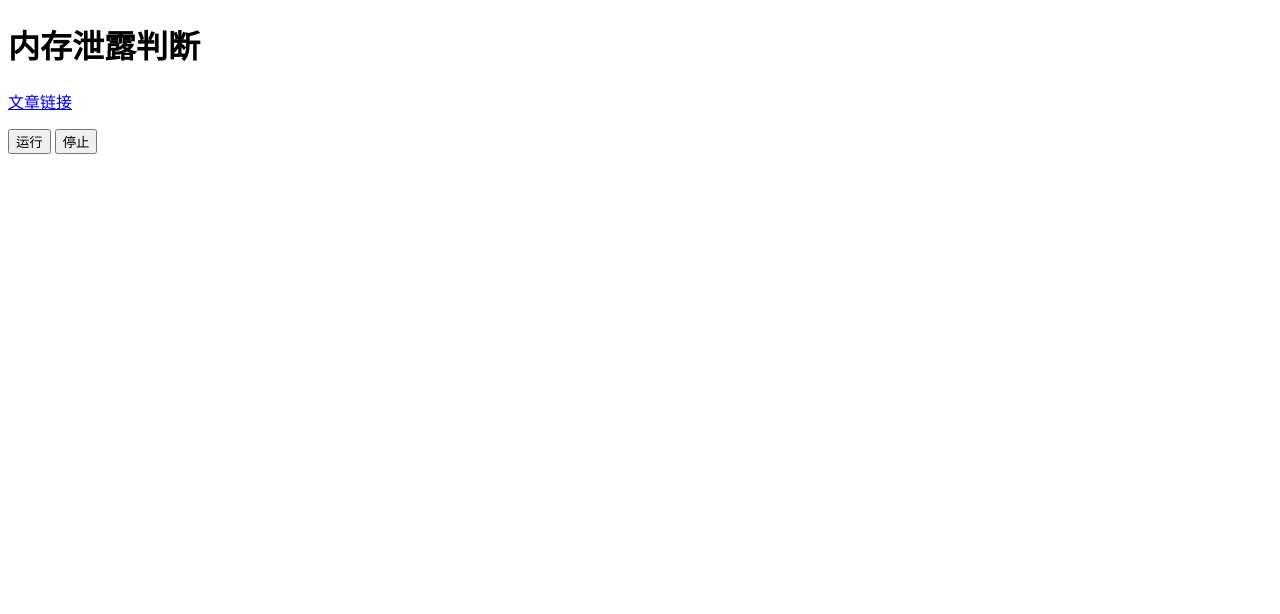
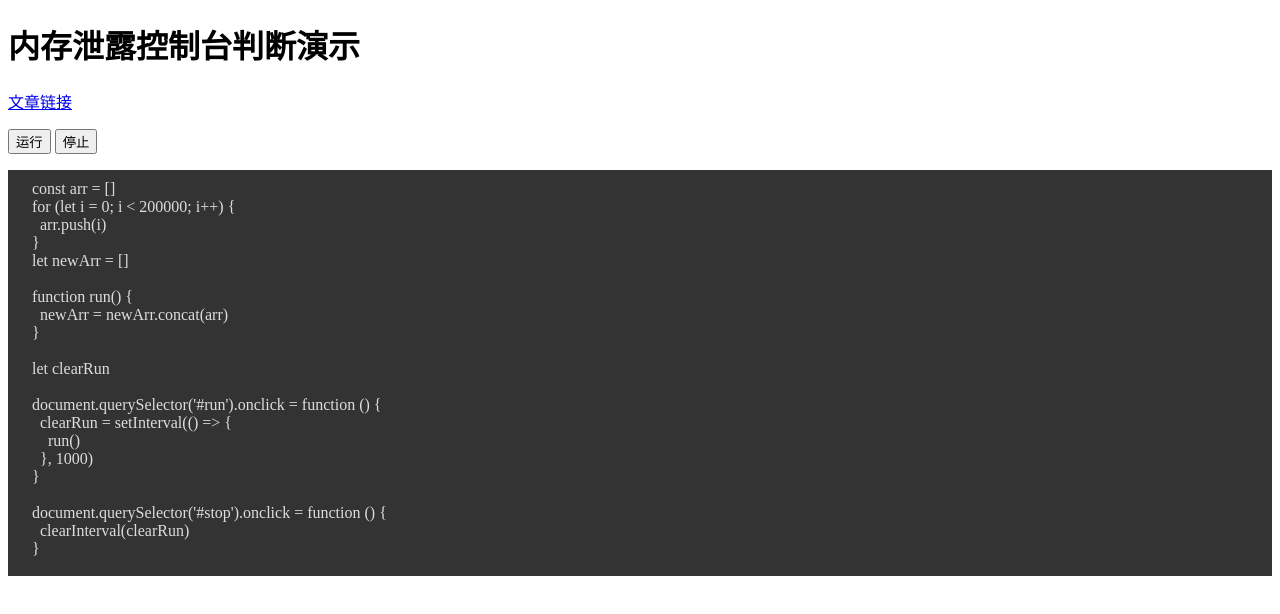
Before and after one commit to au1996/interview, a plain HTML site: page gc/demo2.html in a window 1280 px wide. Drawn offline with Linux system fonts and the light colour scheme.

Commit message:
feat: update gc demo

```diff
--- a/gc/demo2.html
+++ b/gc/demo2.html
@@ -5,10 +5,10 @@
     <link rel="stylesheet" href="https://au1996.github.io/interview/css/index.css" />
   </head>
   <body>
-    <h1>内存泄露判断</h1>
+    <h1>内存泄露控制台判断演示</h1>
     <p>
       <a
-        href="https://segmentfault.com/a/1190000020231307#item-6"
+        href="https://segmentfault.com/a/1190000020231307#item-6-12"
         target="_blank"
         rel="noopener noreferrer"
         >文章链接</a
@@ -18,6 +18,29 @@
       <button id="run">运行</button>
       <button id="stop">停止</button>
     </div>
+    <pre>
+      const arr = []
+      for (let i = 0; i < 200000; i++) {
+        arr.push(i)
+      }
+      let newArr = []
+
+      function run() {
+        newArr = newArr.concat(arr)
+      }
+
+      let clearRun
+
+      document.querySelector('#run').onclick = function () {
+        clearRun = setInterval(() => {
+          run()
+        }, 1000)
+      }
+
+      document.querySelector('#stop').onclick = function () {
+        clearInterval(clearRun)
+      }
+    </pre>
     <script>
       const arr = []
       for (let i = 0; i < 200000; i++) {
```
Also changed, not shown: gc/demo1.html (+9 -1 lines).
